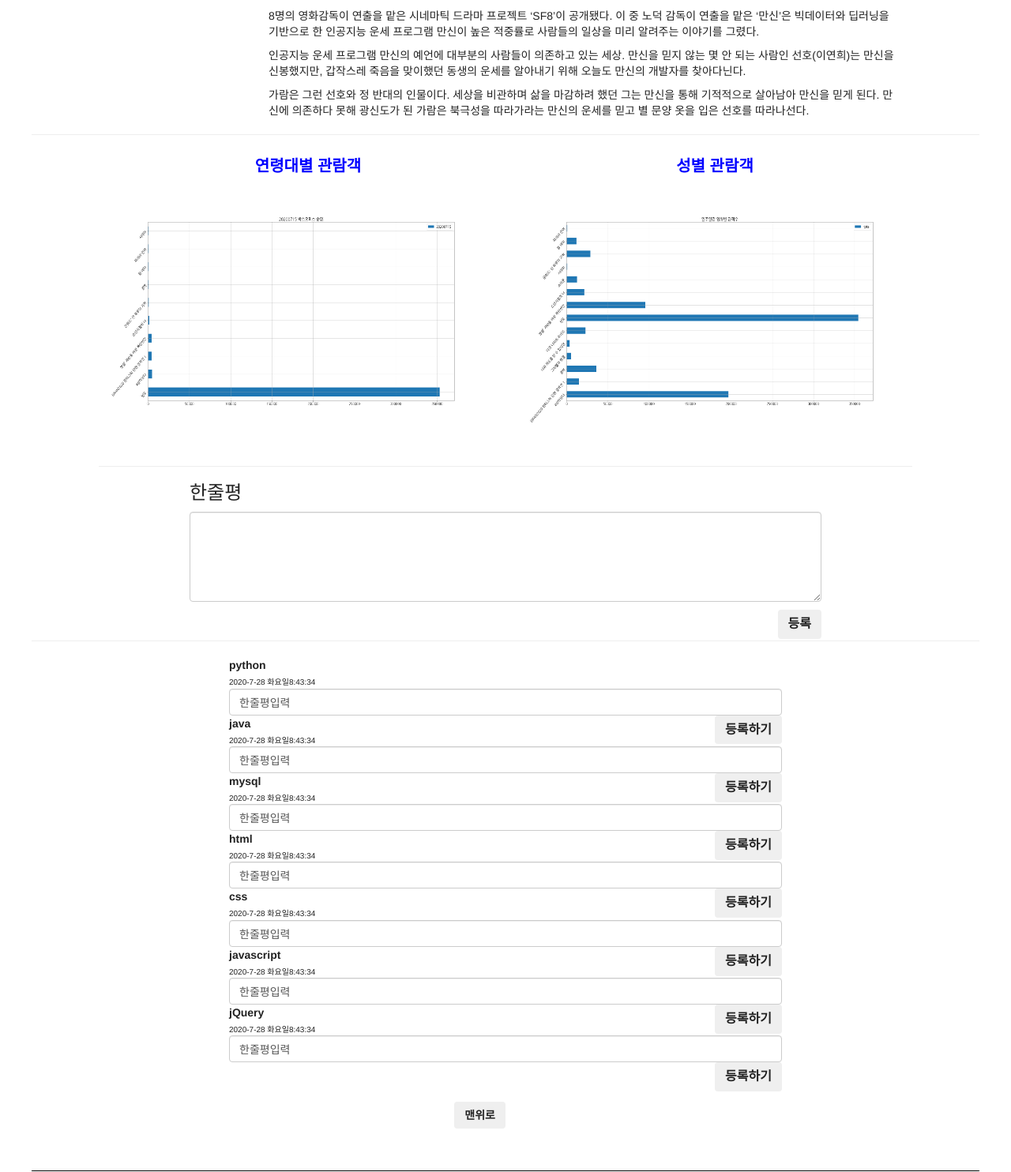
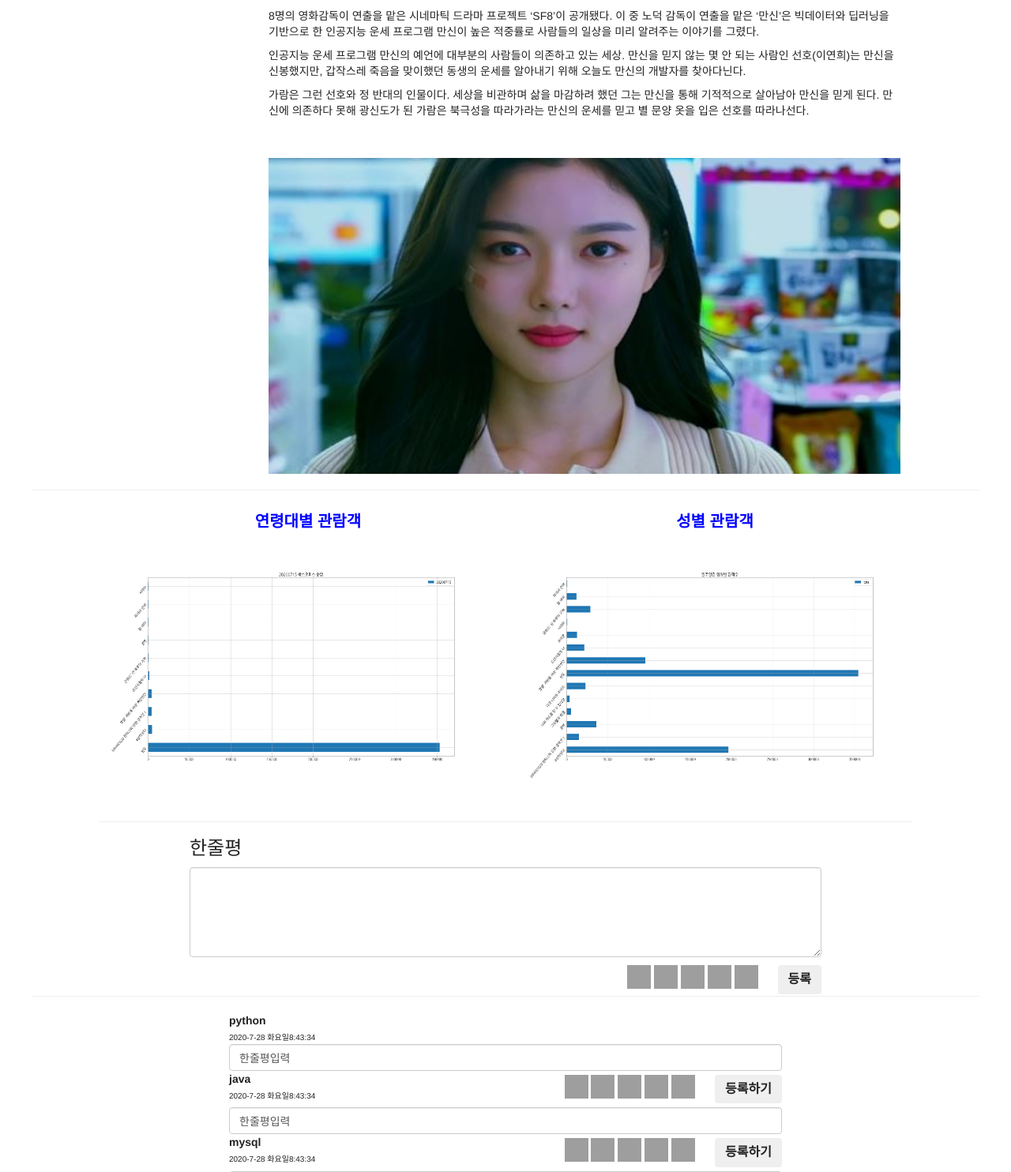
Before and after one commit to yfmc/yfmc.github.io, a Java web app: page /movie/MovieContent.jsp in a window 1280 px wide. Shown: the part 633-2117 px from the top of the page at 79% size. Run offline with Tomcat 11, a stand-in JSP engine, Linux system fonts and the light colour scheme; some libraries are stand-ins or nearby versions; some web fonts are replaced; grey boxes are pictures that could not be loaded.

Commit message:
영화상세정보 수정

```diff
--- a/WebContent/css/MovieContent.css
+++ b/WebContent/css/MovieContent.css
@@ -6,6 +6,8 @@ min-height:1000px;
 *{
 list-style:none;
 }
+
+
 /*평점주기*/
     .starR{
       background: url('http://miuu227.godohosting.com/images/icon/ico_review.png') no-repeat right 0;
@@ -71,6 +73,10 @@ list-style:none;
         margin-right:5px;
     }
 
+    .change-poster{
+    	margin-top:50px;
+    }
+
     .starRev{
          display: block;
     	float: right;
@@ -127,6 +133,9 @@ list-style:none;
         float:none;
         clear:both;
     }
+    .movie-advice .starRev{
+    	margin-top:10px;
+    }
 
 	.oneLine{
 		min-height:600px;
@@ -139,6 +148,8 @@ list-style:none;
     }
 
     .movie-comment button{
+    	margin-top:5px;
+    	margin-bottom:5px;
         font-size:16px;
         font-weight:bold;
     }
@@ -149,16 +160,15 @@ list-style:none;
         clear:both;
     }
 
+    .movie-comment .starRev{
+    margin-top:5px;
+    }
+
     .pulldate{
     	font-size:10px;
     }
 
-    .movie-comment button:after{
-    	content:' ';
-    	display:block;
-    	float:none;
-    	clear:both;
-    }
+
 
     .pageUpbutton{
     	margin-top:50px;
--- a/WebContent/css/MovieSearchResult.css
+++ b/WebContent/css/MovieSearchResult.css
@@ -83,8 +83,8 @@ margin-top:20px;
   margin-bottom:30px;
 }
     .king-row{
-        margin-top:10px;
-        height:400px;
+        margin-top:100px;
+        min-height:300px;
     }
 
     .king-row h4{
--- a/WebContent/movie/MovieContent.jsp
+++ b/WebContent/movie/MovieContent.jsp
@@ -6,8 +6,9 @@
 <!-- ========== 컨텐츠 영역 시작 ========== -->
 <!-- 내용 부분 시작 -->
     <div class="movie-poster">
-
-            <span><img src="<%=request.getContextPath()%>/img/you.jpeg" alt="영화포스터" class="img-rounded"/></span>
+   		    <span>
+            	<img src="<%=request.getContextPath()%>/img/you.jpeg" alt="영화포스터" class="img-rounded"/>
+            </span>
             <div class="movie-totalExplain">
             <div class="movie-explain">
                 <span>제목</span>
@@ -30,7 +31,6 @@
                   <span class="starR on">별3</span>
                   <span class="starR">별4</span>
                   <span class="starR">별5</span>
-
                 </div>
             </div>
         </div>
@@ -48,6 +48,11 @@
         <p>인공지능 운세 프로그램 만신의 예언에 대부분의 사람들이 의존하고 있는 세상. 만신을 믿지 않는 몇 안 되는 사람인 선호(이연희)는 만신을 신봉했지만, 갑작스레 죽음을 맞이했던 동생의 운세를 알아내기 위해 오늘도 만신의 개발자를 찾아다닌다.</p>
         <p>가람은 그런 선호와 정 반대의 인물이다. 세상을 비관하며 삶을 마감하려 했던 그는 만신을 통해 기적적으로 살아남아 만신을 믿게 된다. 만신에 의존하다 못해 광신도가 된 가람은 북극성을 따라가라는 만신의 운세를 믿고 별 문양 옷을 입은 선호를 따라나선다.</p>
         </span>
+    </div>
+    <div id="banner" class="change-poster">
+    	<a href="#" id="banner-link" target="_blank">
+    		<img src="<%=request.getContextPath()%>/img/you.jpeg" id="banner-img" width="800" height="400"/>
+    	</a>
     </div>
     </div>
     <hr>
@@ -72,9 +77,18 @@
     <!-- 한줄평 작성하기 -->
     <div class="movie-advice">
             <h3>한줄평</h3>
+            <form>
             <textarea class="form-control col-sm-5" rows="5">
             </textarea>
             <button type="submit" class="btn btn-dark" style="float:right">등록</button>
+            <div class="starRev">
+                  <span class="starR on">별1</span>
+                  <span class="starR on">별2</span>
+                  <span class="starR on">별3</span>
+                  <span class="starR">별4</span>
+                  <span class="starR">별5</span>
+            </div>
+            </form>
     </div>
     <hr>
     <form class="oneLine" action="">
@@ -85,56 +99,105 @@
             <div class="pulldate">
             <script type="text/Javascript" src="../js_sws/pulldate.js"></script>
     		</div>
-            	<input type="text" name="text" id="text" class="form-control" value="한줄평입력"/>
+            	<input type="text" name="text" id="text1" class="form-control" value="한줄평입력"/>
             	<button type="submit" class="btn btn-dark" style="float:right">등록하기</button>
+            	<div class="starRev">
+                  <span class="starR on">별1</span>
+                  <span class="starR on">별2</span>
+                  <span class="starR on">별3</span>
+                  <span class="starR on">별4</span>
+                  <span class="starR on">별5</span>
+            </div>
             </li>
             <li>
             <label for="text">java</label>
             <div class="pulldate">
             <script type="text/Javascript" src="../js_sws/pulldate.js"></script>
     		</div>
-            	<input type="text" name="text" id="text" class="form-control" value="한줄평입력"/>
+            	<input type="text" name="text" id="text2" class="form-control" value="한줄평입력"/>
             	<button type="submit" class="btn btn-dark" style="float:right">등록하기</button>
+            	<div class="starRev">
+                  <span class="starR on">별1</span>
+                  <span class="starR on">별2</span>
+                  <span class="starR on">별3</span>
+                  <span class="starR on">별4</span>
+                  <span class="starR">별5</span>
+            </div>
             </li>
             <li>
                 <label for="text">mysql</label>
                 <div class="pulldate">
             <script type="text/Javascript" src="../js_sws/pulldate.js"></script>
     		</div>
-            	<input type="text" name="text" id="text" class="form-control" value="한줄평입력"/>
+            	<input type="text" name="text" id="text3" class="form-control" value="한줄평입력"/>
             	<button type="submit" class="btn btn-dark" style="float:right">등록하기</button>
+            	<div class="starRev">
+                  <span class="starR on">별1</span>
+                  <span class="starR on">별2</span>
+                  <span class="starR on">별3</span>
+                  <span class="starR">별4</span>
+                  <span class="starR">별5</span>
+            </div>
             </li>
             <li>
                 <label for="text">html</label>
                 <div class="pulldate">
             <script type="text/Javascript" src="../js_sws/pulldate.js"></script>
     		</div>
-            	<input type="text" name="text" id="text" class="form-control" value="한줄평입력"/>
+            	<input type="text" name="text" id="text4" class="form-control" value="한줄평입력"/>
             	<button type="submit" class="btn btn-dark" style="float:right">등록하기</button>
+            	<div class="starRev">
+                  <span class="starR on">별1</span>
+                  <span class="starR on">별2</span>
+                  <span class="starR">별3</span>
+                  <span class="starR">별4</span>
+                  <span class="starR">별5</span>
+            </div>
             </li>
             <li>
                 <label for="text">css</label>
                 <div class="pulldate">
             <script type="text/Javascript" src="../js_sws/pulldate.js"></script>
     		</div>
-            	<input type="text" name="text" id="text" class="form-control" value="한줄평입력"/>
+            	<input type="text" name="text" id="text5" class="form-control" value="한줄평입력"/>
             	<button type="submit" class="btn btn-dark" style="float:right">등록하기</button>
+            	<div class="starRev">
+                  <span class="starR on">별1</span>
+                  <span class="starR on">별2</span>
+                  <span class="starR on">별3</span>
+                  <span class="starR">별4</span>
+                  <span class="starR">별5</span>
+            </div>
             </li>
             <li>
                 <label for="text">javascript</label>
                 <div class="pulldate">
             <script type="text/Javascript" src="../js_sws/pulldate.js"></script>
     		</div>
-            	<input type="text" name="text" id="text" class="form-control" value="한줄평입력"/>
+            	<input type="text" name="text" id="text6" class="form-control" value="한줄평입력"/>
             	<button type="submit" class="btn btn-dark" style="float:right">등록하기</button>
+            	<div class="starRev">
+                  <span class="starR on">별1</span>
+                  <span class="starR on">별2</span>
+                  <span class="starR on">별3</span>
+                  <span class="starR on">별4</span>
+                  <span class="starR">별5</span>
+            </div>
             </li>
             <li>
                 <label for="text">jQuery</label>
                 <div class="pulldate">
             <script type="text/Javascript" src="../js_sws/pulldate.js"></script>
     		</div>
-            	<input type="text" name="text" id="text" class="form-control" value="한줄평입력"/>
+            	<input type="text" name="text" id="text7" class="form-control" value="한줄평입력"/>
             	<button type="submit" class="btn btn-dark" style="float:right">등록하기</button>
+            	<div class="starRev">
+                  <span class="starR on">별1</span>
+                  <span class="starR on">별2</span>
+                  <span class="starR on">별3</span>
+                  <span class="starR on">별4</span>
+                  <span class="starR on">별5</span>
+            </div>
             </li>
             <!-- 한줄평 작성하기 끝 -->
         </ul>
@@ -144,6 +207,33 @@
         </div>
     </form>
 
+    <script src="https://code.jquery.com/jquery-3.5.1.min.js"></script>
+    <script type="text/javascript">
+    	var banner = [
+    		{img:'../img/you.jpeg',url:'http://search.naver.com/search.naver?sm=top_hty&fbm=0&ie=utf8&query=%EA%B9%80%EC%9C%A0%EC%A0%95'},
+    		{img:'../img/you2.jpg',url:'http://search.naver.com/search.naver?sm=top_hty&fbm=0&ie=utf8&query=%EA%B9%80%EC%9C%A0%EC%A0%95'},
+    		{img:'../img/you3.jpg',url:'http://search.naver.com/search.naver?sm=top_hty&fbm=0&ie=utf8&query=%EA%B9%80%EC%9C%A0%EC%A0%95'},
+    		{img:'../img/you4.jpg',url:'http://search.naver.com/search.naver?sm=top_hty&fbm=0&ie=utf8&query=%EA%B9%80%EC%9C%A0%EC%A0%95'}
+    	];
+
+    	function random(n,m){
+    		return parseInt(Math.random()*(m-n+1))+n;
+    	}
+
+    	function random_banner(){
+    		var rand = random(0,banner.length-1);
+    		var item=banner[rand];
+    		$("#banner-link").attr("href",item.url);
+    		$("#banner-img").attr("src",item.img);
+    	}
+
+    	$(function(){
+    		random_banner();
+    		setInterval(function(){
+    			random_banner();
+    		},2000);
+    	});
+    </script>
     <!-- 내용 부분 끝 -->
 <!--// ========== 컨텐츠 영역 끝 ========== -->
 <%@ include file="../_inc/footer.jsp"%>
```
Also changed, not shown: WebContent/img/you2.jpg (added), WebContent/img/you3.jpg (added), WebContent/img/you4.jpg (added).
